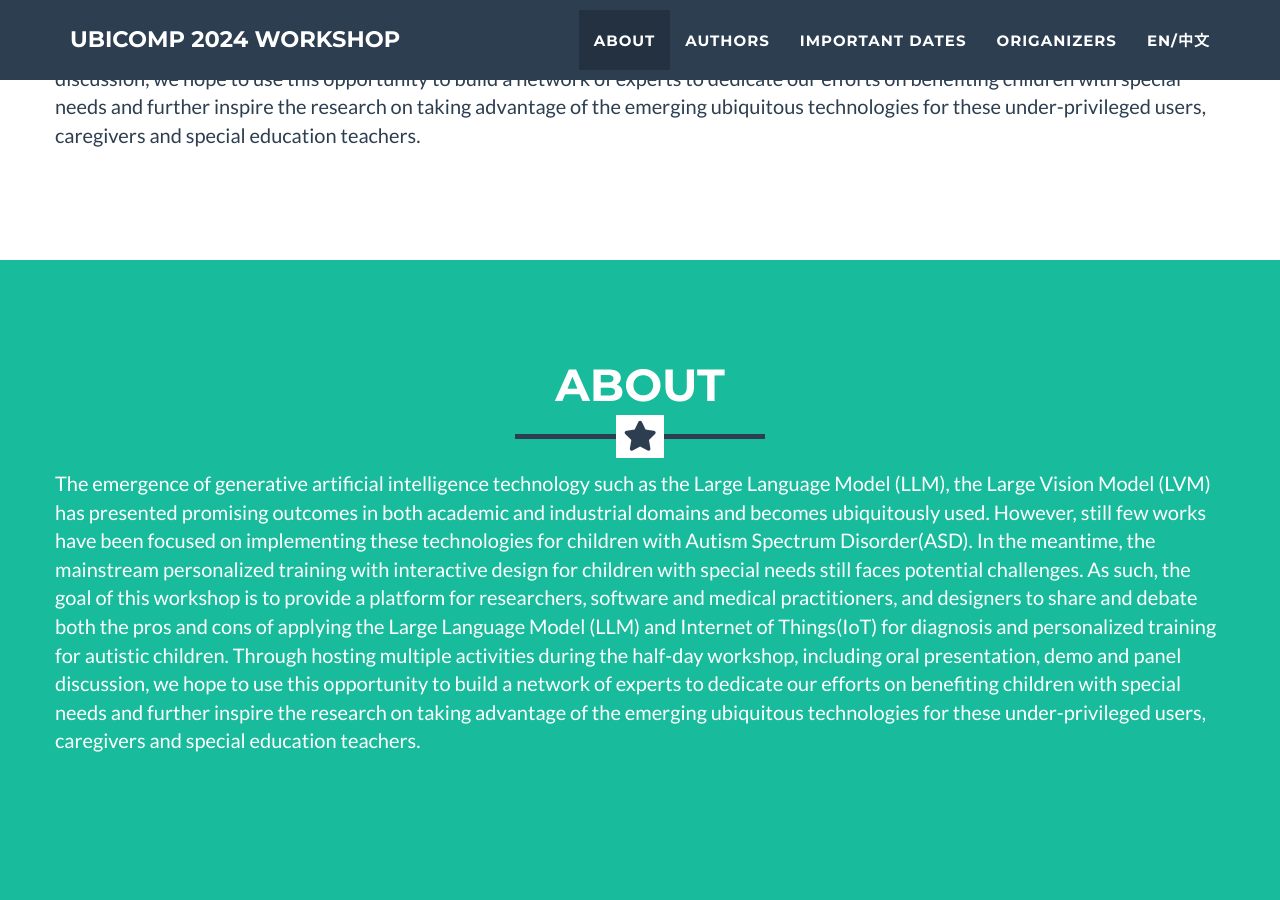
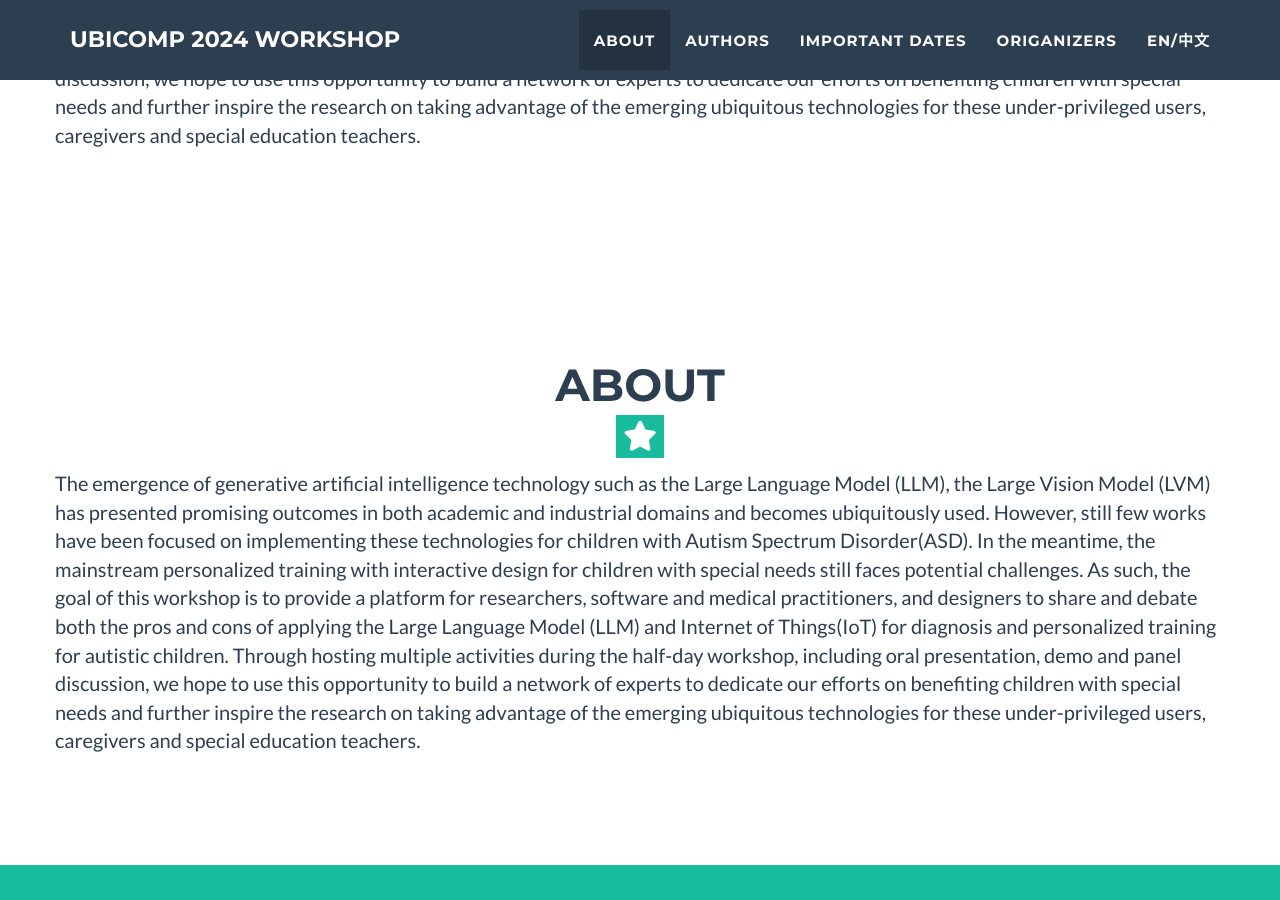
Before and after one commit to idwac/idwac.github.io, a Jekyll site: the page built from _posts/2014-07-18-project-1.markdown, in a window 1280 px wide and 900 px high, scrolled down 1498 px. Built offline with Jekyll 4.4.1, drawn with Linux system fonts in a browser that asks for light colours.

Commit message:
del success class tag in about page

```diff
--- a/_includes/about.html
+++ b/_includes/about.html
@@ -1,12 +1,12 @@
 <!-- About Section -->
 <!-- <section class="success" id="about"> -->
-<section class="success" id="about">
+<section  id="about">
   <div class="container">
     <div class="row">
       <div class="col-lg-12 text-center">
         <h2>About</h2>
-        <!-- <hr class="star-light"> -->
-        <hr class="star-primary">
+        <hr class="star-light">
+
       </div>
     </div>
     <div class="row">
```
